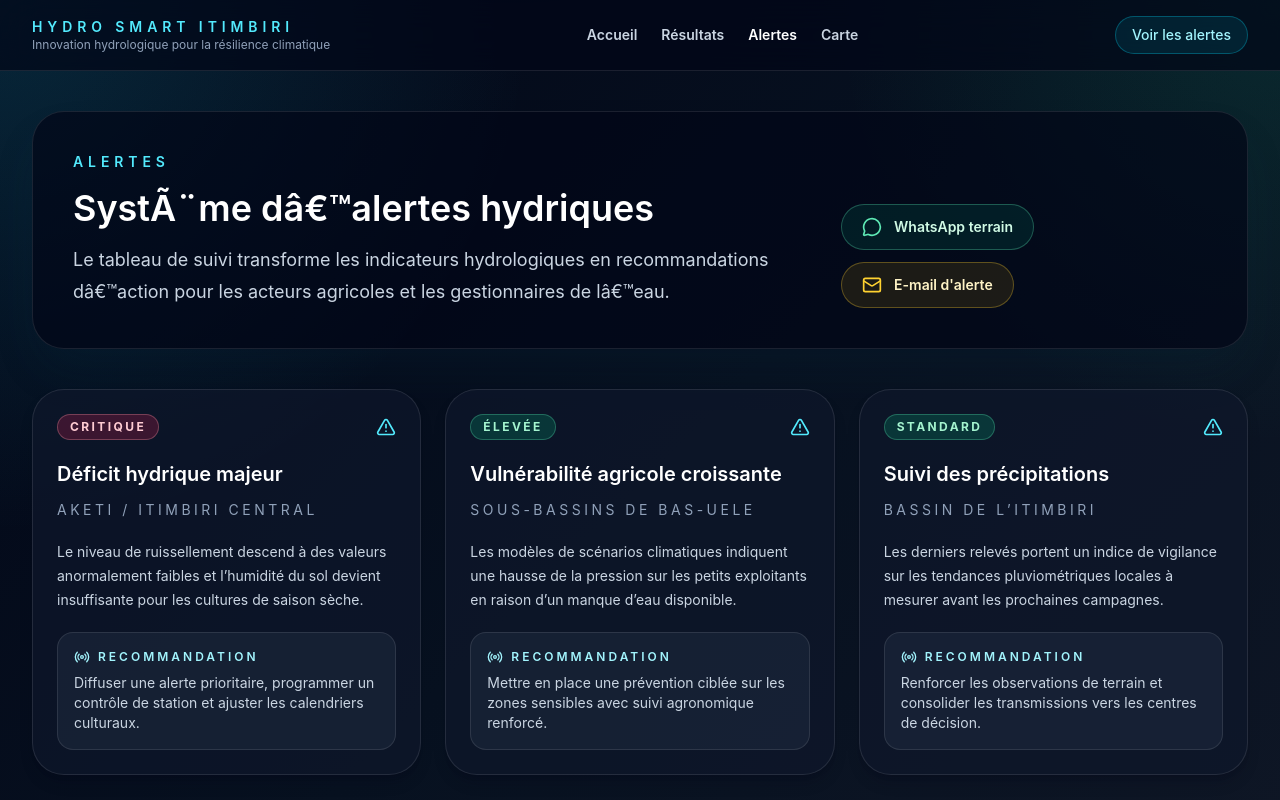
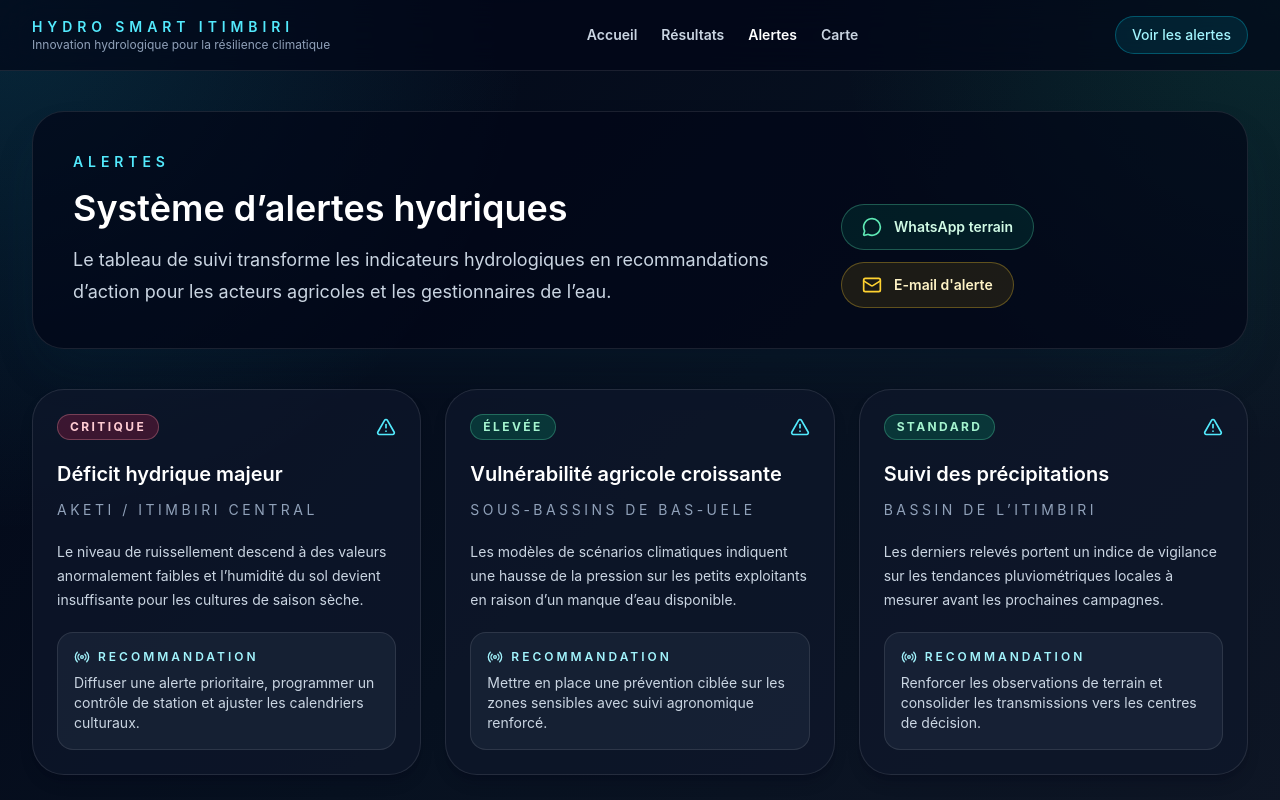
Before and after one commit to Watukia/Hydro, a React (Vite) app: page /alertes in a window 1280 px wide. Shown: the top 800 px of the page. Built offline with nearby package versions, Linux system fonts and the light colour scheme.

Commit message:
Correction des textes de la page Alertes

```diff
--- a/src/pages/Alertes.tsx
+++ b/src/pages/Alertes.tsx
@@ -8,9 +8,9 @@ export default function Alertes() {
         <div className="flex flex-col gap-6 lg:flex-row lg:items-end lg:justify-between">
           <div>
             <p className="text-sm font-semibold uppercase tracking-[0.35em] text-cyan-300">Alertes</p>
-            <h1 className="mt-4 text-4xl font-semibold text-white">SystÃ¨me dâ€™alertes hydriques</h1>
+            <h1 className="mt-4 text-4xl font-semibold text-white">Système d’alertes hydriques</h1>
             <p className="mt-4 max-w-3xl text-lg leading-8 text-slate-300">
-              Le tableau de suivi transforme les indicateurs hydrologiques en recommandations dâ€™action pour les acteurs agricoles et les gestionnaires de lâ€™eau.
+              Le tableau de suivi transforme les indicateurs hydrologiques en recommandations d’action pour les acteurs agricoles et les gestionnaires de l’eau.
             </p>
           </div>
           <div className="flex flex-wrap gap-3">
```
